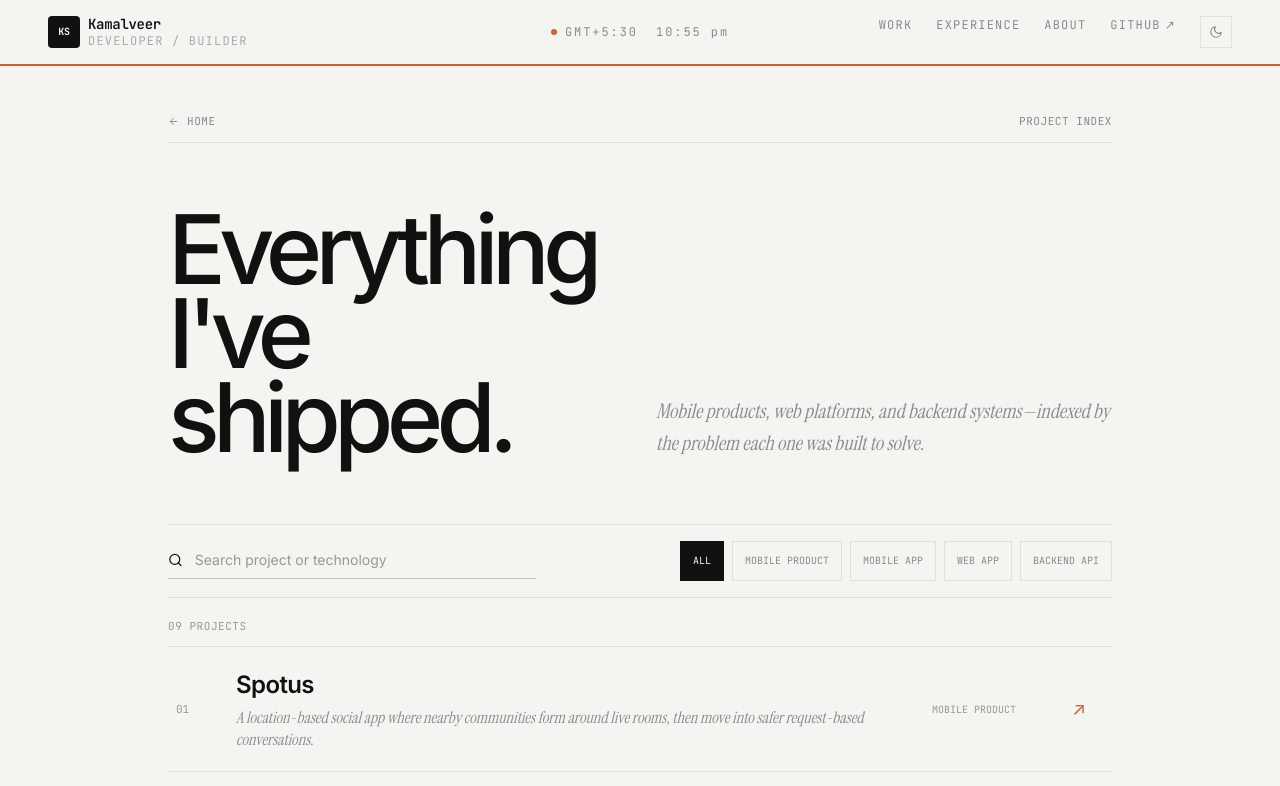
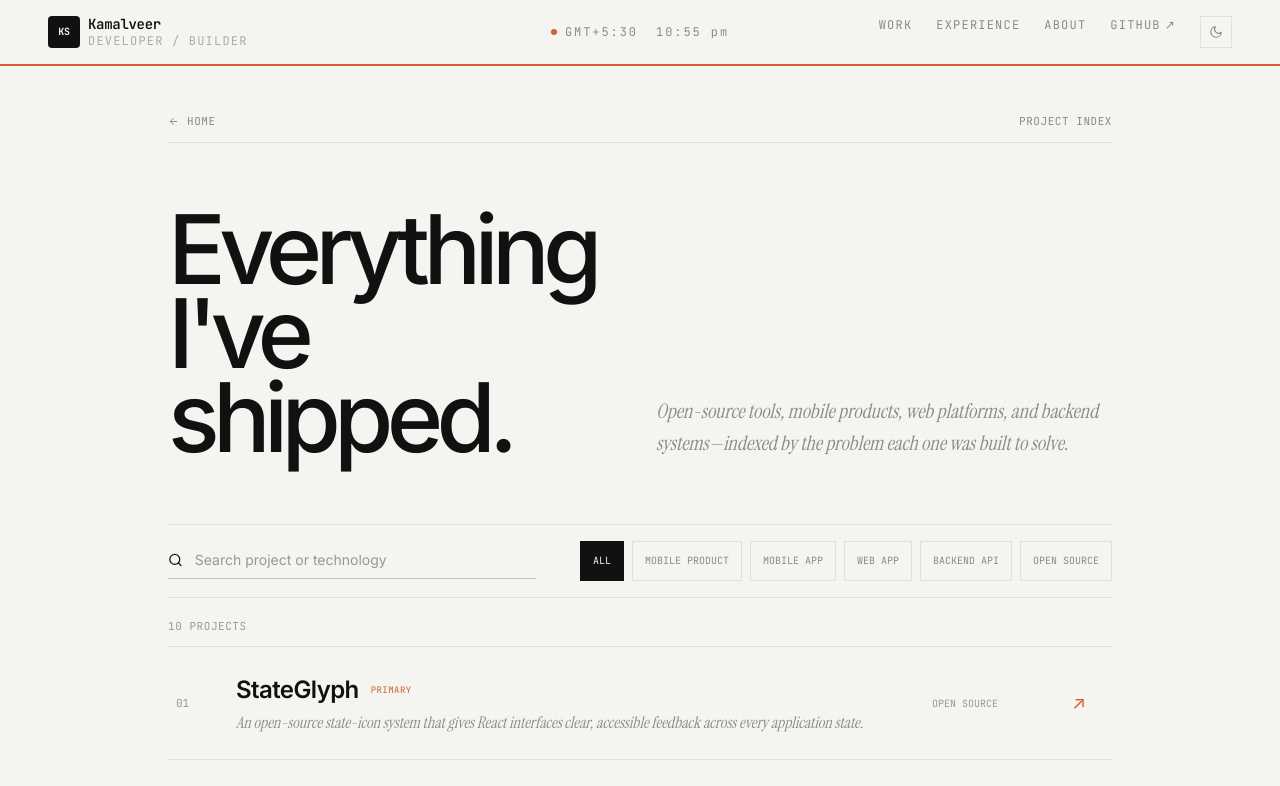
Before and after one commit to kamalhara/portfolioV2.0, a Next.js app: page /project in a window 1280 px wide. Shown: the top 786 px of the page. Built offline with nearby package versions, Linux system fonts and the light colour scheme; no server answers.

Commit message:
feat: feature StateGlyph as primary project

```diff
--- a/app/components/Project.js
+++ b/app/components/Project.js
@@ -131,7 +131,7 @@ export default function Project() {
                       alt=""
                       fill
                       sizes="(max-width: 767px) 92vw"
-                      className="object-cover object-top transition-transform duration-500 ease-out group-hover:scale-[1.025]"
+                      className={`${project.coverFit === "contain" ? "bg-[#101311] object-contain object-center" : "object-cover object-top"} transition-transform duration-500 ease-out group-hover:scale-[1.025]`}
                     />
                   </span>
                 )}
@@ -139,20 +139,25 @@ export default function Project() {
                 <span className="col-start-2 flex min-w-0 flex-wrap gap-x-3 gap-y-1 font-mono text-[11px] leading-relaxed text-ink-muted opacity-70 transition-all duration-300 group-hover:text-ink-text group-hover:opacity-100 md:col-start-3 md:justify-self-start md:pt-2.5">
                   <span
                     aria-hidden="true"
-                    className={index === 0 ? "text-accent-orange" : ""}
+                    className={project.featured ? "text-accent-orange" : ""}
                   >
-                    {index === 0 ? "●" : "○"}
+                    {project.featured ? "●" : "○"}
                   </span>
                   {project.technologies}
+                  {project.featured && (
+                    <span className="uppercase tracking-wider text-accent-orange md:hidden">
+                      Primary
+                    </span>
+                  )}
                 </span>
 
                 <span className="col-start-2 hidden text-right font-mono text-[11px] text-ink-muted md:col-start-4 md:justify-self-end md:pt-2.5 md:group-hover:text-ink-text">
-                  {index === 0 && (
+                  {project.featured && (
                     <span
                       aria-hidden="true"
                       className="mt-1 block text-[9px] uppercase tracking-widest text-ink-muted opacity-60 transition-colors duration-300 group-hover:text-accent-orange group-hover:opacity-100"
                     >
-                      Featured
+                      Primary
                     </span>
                   )}
                 </span>
@@ -200,7 +205,9 @@ export default function Project() {
                   className={
                     activeProject.isScreenshot
                       ? "object-contain object-center"
-                      : "object-cover object-top"
+                      : activeProject.coverFit === "contain"
+                        ? "bg-[#101311] object-contain object-center"
+                        : "object-cover object-top"
                   }
                 />
               )}
--- a/app/components/ProjectArchive.js
+++ b/app/components/ProjectArchive.js
@@ -11,6 +11,7 @@ const filters = [
   "Mobile App",
   "Web App",
   "Backend API",
+  "Open Source",
 ];
 
 export default function ProjectArchive({ projects }) {
@@ -82,9 +83,16 @@ export default function ProjectArchive({ projects }) {
                   {String(index + 1).padStart(2, "0")}
                 </span>
                 <span className="flex min-w-0 flex-col gap-1">
-                  <strong className="text-[clamp(1.35rem,6vw,1.5rem)] font-semibold tracking-tight transition-transform duration-300 ease-out group-hover:translate-x-1.5">
-                    {project.title}
-                  </strong>
+                  <span className="flex flex-wrap items-center gap-x-3 gap-y-1">
+                    <strong className="text-[clamp(1.35rem,6vw,1.5rem)] font-semibold tracking-tight transition-transform duration-300 ease-out group-hover:translate-x-1.5">
+                      {project.title}
+                    </strong>
+                    {project.featured && (
+                      <span className="font-mono text-[9px] uppercase tracking-wider text-accent-orange">
+                        Primary
+                      </span>
+                    )}
+                  </span>
                   <em className="font-serif text-[15px] leading-snug italic text-ink-muted transition-colors duration-300 group-hover:text-ink-text sm:text-base">
                     {project.description}
                   </em>
--- a/app/data/project.js
+++ b/app/data/project.js
@@ -1,4 +1,31 @@
 export const projects = [
+  {
+    title: "StateGlyph",
+    slug: "stateglyph",
+    frontEnd: "React, TypeScript, Lucide",
+    backEnd: "Core definitions, CLI, Next.js documentation",
+    description:
+      "An open-source state-icon system that gives React interfaces clear, accessible feedback across every application state.",
+    technologies: "React · TypeScript · Lucide · Next.js · CLI",
+    overview:
+      "StateGlyph groups related interface states behind one typed React component, so actions can move from idle or loading to success, warning, error, and other outcomes without scattered icon logic. The project pairs animated transitions with reduced-motion support, accessibility guidance, per-icon state previews and usage examples, a copy-and-own CLI, and framework-independent icon definitions.",
+    keyFeatures: [
+      "Typed, state-aware React icons for idle, loading, success, warning, error, and other application states",
+      "Animated state transitions with reduced-motion support",
+      "Accessibility guidance for decorative icons, semantic labels, and predictable focus behavior",
+      "Per-icon documentation with supported states, live previews, and usage examples",
+      "CLI for copying editable icon components directly into an application",
+      "Open-source architecture spanning React components, core definitions, transitions, and documentation",
+    ],
+    img: "/stateglyph.png",
+    cover: "/stateglyph.png",
+    coverFit: "contain",
+    tone: "green",
+    type: "Open Source",
+    code: "https://github.com/kamalhara/StateGlyph",
+    live: "https://state-glyph-docs-sigma.vercel.app/",
+    featured: true,
+  },
   {
     title: "Spotus",
     slug: "spotus",
@@ -29,7 +56,6 @@ export const projects = [
     tone: "orange",
     type: "Mobile Product",
     code: "https://github.com/kamalhara/spotus",
-    featured: true,
   },
   {
     title: "Ryde",
--- a/app/project/[slug]/page.js
+++ b/app/project/[slug]/page.js
@@ -78,7 +78,7 @@ export default async function ProjectDetailPage({ params }) {
               <div className="grid grid-cols-1 gap-8 py-12 sm:py-16 md:grid-cols-[minmax(0,1fr)_auto] md:items-end">
                 <div>
                   <p className="mb-4 font-mono text-[11px] uppercase tracking-wider text-ink-faint">
-                    Selected project
+                    {project.featured ? "Primary project" : "Selected project"}
                   </p>
                   <h1 className="mb-5 wrap-anywhere text-[clamp(3.2rem,14vw,8rem)] leading-[.86] font-medium tracking-[-.07em]">
                     {project.title}
@@ -129,9 +129,11 @@ export default async function ProjectDetailPage({ params }) {
               preload
               className="hidden md:block border-y border-paper-border bg-bg-cream-light"
               mediaClassName={
-                project.screenshot
-                  ? "object-contain p-[6vh]"
-                  : "object-cover object-top"
+                project.coverFit === "contain"
+                  ? "bg-[#101311] object-contain"
+                  : project.screenshot
+                    ? "object-contain p-[6vh]"
+                    : "object-cover object-top"
               }
               style={{
                 width: "100vw",
--- a/app/project/page.js
+++ b/app/project/page.js
@@ -9,7 +9,7 @@ import { FiArrowLeft } from "react-icons/fi";
 export const metadata = {
   title: "Project archive",
   description:
-    "Web, mobile, and backend projects built by software engineer Kamalveer Singh.",
+    "Open-source, web, mobile, and backend projects built by software engineer Kamalveer Singh.",
   alternates: { canonical: "/project" },
 };
 
@@ -40,8 +40,8 @@ export default function ProjectPage() {
                 Everything I&apos;ve shipped.
               </h1>
               <p className="font-serif text-lg leading-relaxed italic text-ink-muted sm:text-xl">
-                Mobile products, web platforms, and backend systems—indexed by
-                the problem each one was built to solve.
+                Open-source tools, mobile products, web platforms, and backend
+                systems—indexed by the problem each one was built to solve.
               </p>
             </div>
           </header>
```
Also changed, not shown: public/stateglyph.png (added), 1 other file (tests, documents, lock files or other folders).
